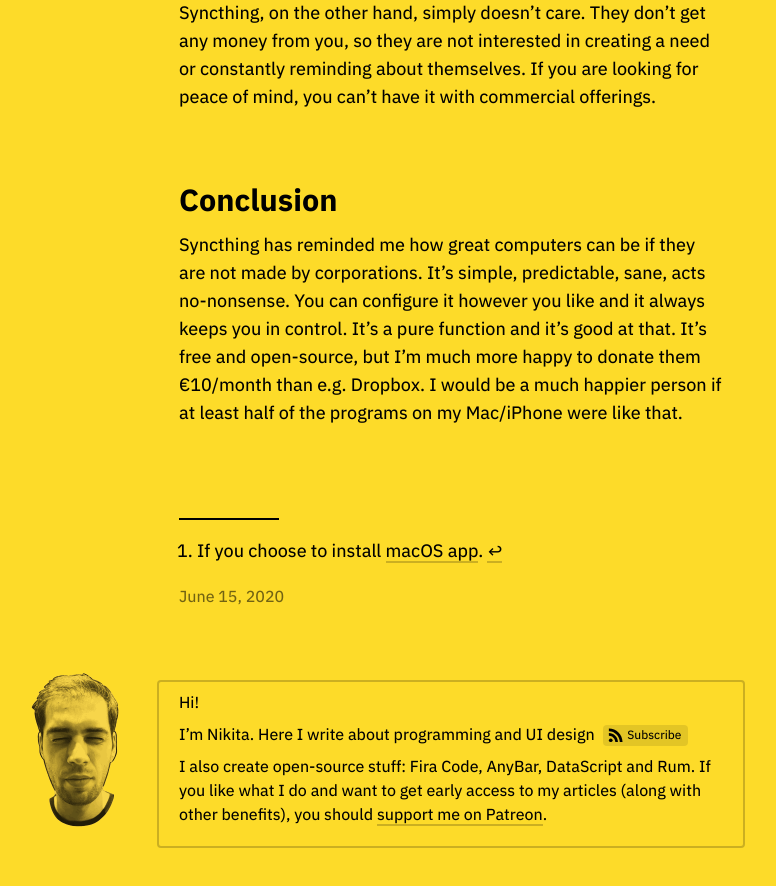
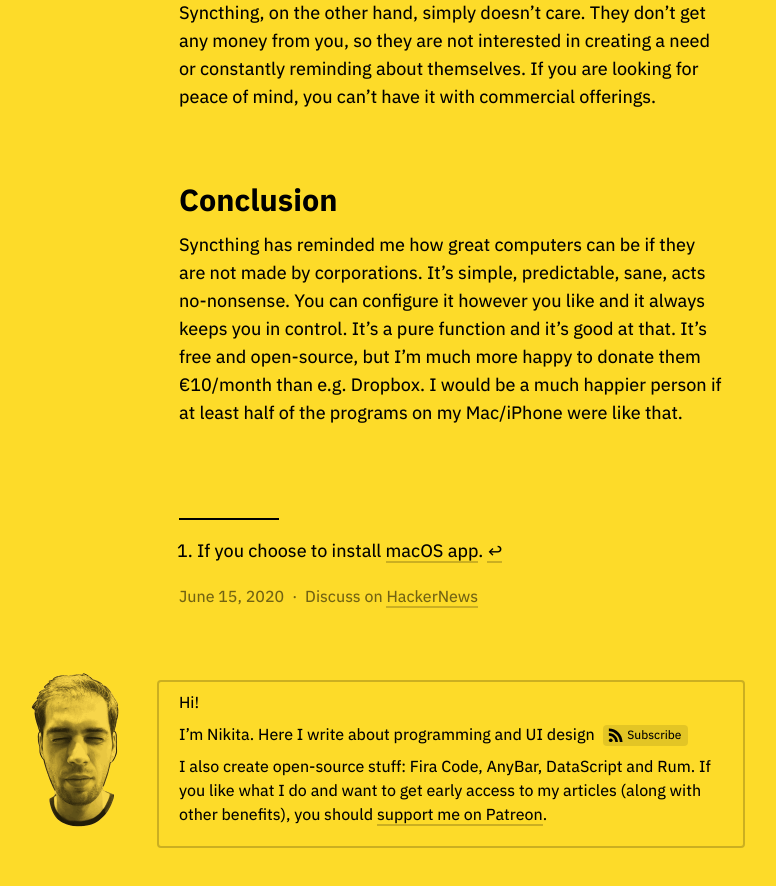
Before and after one commit to tonsky/tonsky.github.io, a Jekyll site: the page built from _posts/2020-06-15-syncthing.md, in a window 1280 px wide and 900 px high, scrolled down 16980 px, cut to the strip 14-900 px from the top of the window. Shown: the whole strip, without its empty margins (190-966 px from the left). Built offline with Jekyll 4.4.1, drawn with Linux system fonts in a browser that asks for light colours; some of the changed lines change nothing that is shown.

Commit message:
syncthing HN

```diff
--- a/_posts/2020-06-15-syncthing.md
+++ b/_posts/2020-06-15-syncthing.md
@@ -3,6 +3,7 @@
 title: "Computers as I used to love them"
 category: blog
 summary: "File synchronization can be fun and painless if you don’t have to deal with corporate bullshit."
+hackernews_id: 23537243
 ---
 
 <figure>
```
